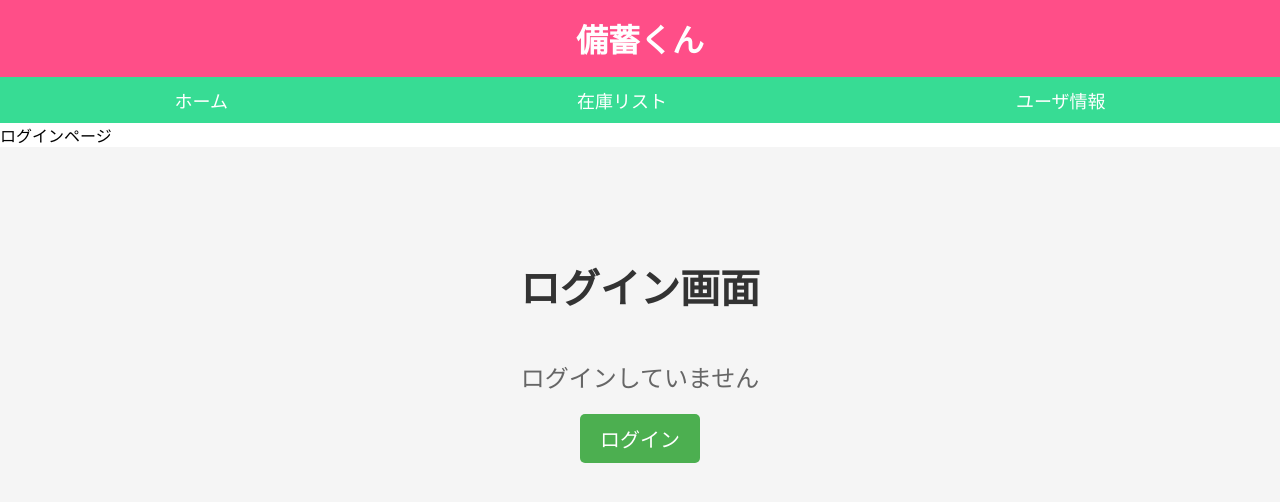
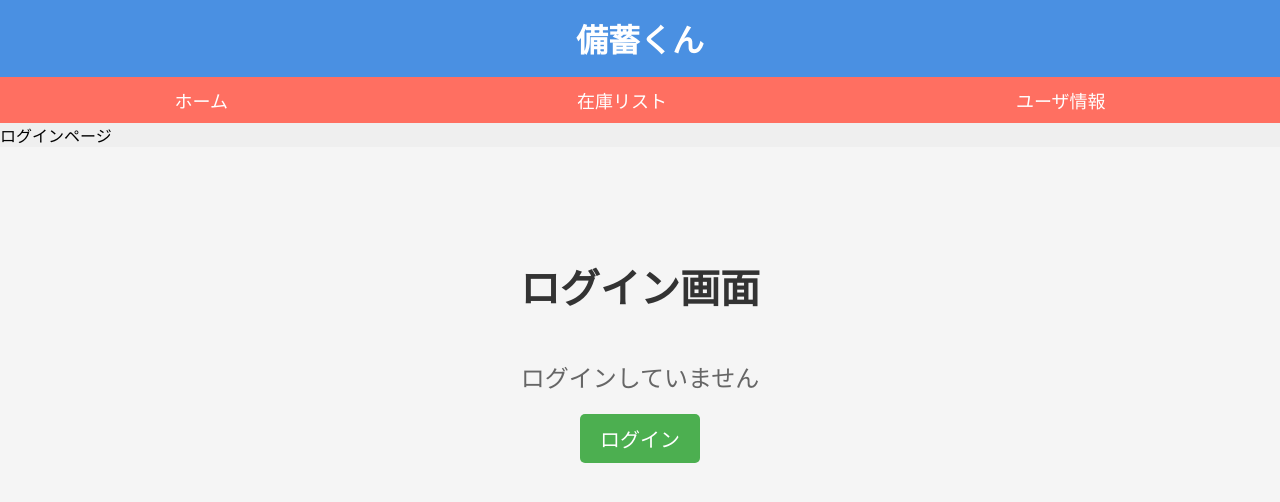
Before and after one commit to AE-1-Summer-Short-Internship2024/team4, a React (Create React App) app: page /Login in a window 1280 px wide. Shown: the top 502 px of the page. Built offline with nearby package versions, Linux system fonts and the light colour scheme; no server answers.

Commit message:
change:css

```diff
--- a/src/Header/Header.css
+++ b/src/Header/Header.css
@@ -3,21 +3,27 @@ body {
     margin: 0;
     padding: 0;
     box-sizing: border-box;
+    background-color: #EFEFEF;
+    /* 明るい灰色 */
 }
 
 .container {
     width: 100%;
     max-width: 800px;
     margin: 0 auto;
-    border: 1px solid #000;
+    border: 1px solid #B0B0B0;
+    /* 薄い灰色 */
     padding: 0;
+    background-color: #FFFFFF;
+    /* 白色 */
 }
 
 .header {
     text-align: center;
-    background-color: #FF4E88;
+    background-color: #4A90E2;
+    /* 明るい青色 */
     padding: 15px 0;
-    border-bottom: 1px solid #FF4E88;;
+    border-bottom: 1px solid #4A90E2;
     margin: 0;
     position: relative;
 }
@@ -26,16 +32,19 @@ body {
     margin: 0;
     font-size: 32px;
     font-weight: bold;
-    color: #ffffff;
+    color: #FFFFFF;
+    /* 白色 */
 }
 
 .nav-container {
-    background-color: #37DC94;
+    background-color: #FF6F61;
+    /* 鮮やかなオレンジ色 */
     padding-top: 0px;
 }
 
 .nav {
-    background-color: #37DC94;
+    background-color: #FF6F61;
+    /* 鮮やかなオレンジ色 */
     margin: 0;
 }
 
@@ -54,7 +63,8 @@ body {
 }
 
 .nav ul li a {
-    color: white;
+    color: #FFFFFF;
+    /* 白色 */
     text-decoration: none;
     padding: 10px 0;
     display: flex;
@@ -62,20 +72,29 @@ body {
     justify-content: center;
     width: 100%;
     font-size: 18px;
+    background-color: #FF6F61;
+    /* 鮮やかなオレンジ色 */
+    transition: background-color 0.3s ease;
 }
 
 .nav ul li a:hover {
-    background-color: #ffffff;
+    background-color: #FFAB91;
+    /* 明るいオレンジ色 */
     color: #000000;
+    /* 黒色 */
 }
 
 .nav ul li a.active {
-    background-color: white !important;
+    background-color: #FFAB91 !important;
+    /* 明るいオレンジ色 */
     color: #000000 !important;
+    /* 黒色 */
 }
 
 main {
     padding: 20px;
+    background-color: #F7F7F7;
+    /* 非常に薄い灰色 */
 }
 
 .inventory-list {
@@ -85,9 +104,13 @@ body {
 
 .inventory-list li {
     padding: 5px 0;
+    border-bottom: 1px solid #D0D0D0;
+    /* 薄い灰色 */
 }
 
 .title-link:hover {
     text-decoration: underline;
-    cursor: pointer; /* カーソルを指マークにする */
+    cursor: pointer;
+    color: #FF6F61;
+    /* 鮮やかなオレンジ色 */
 }
```
Lines whose indentation alone changed are shown as unchanged.
